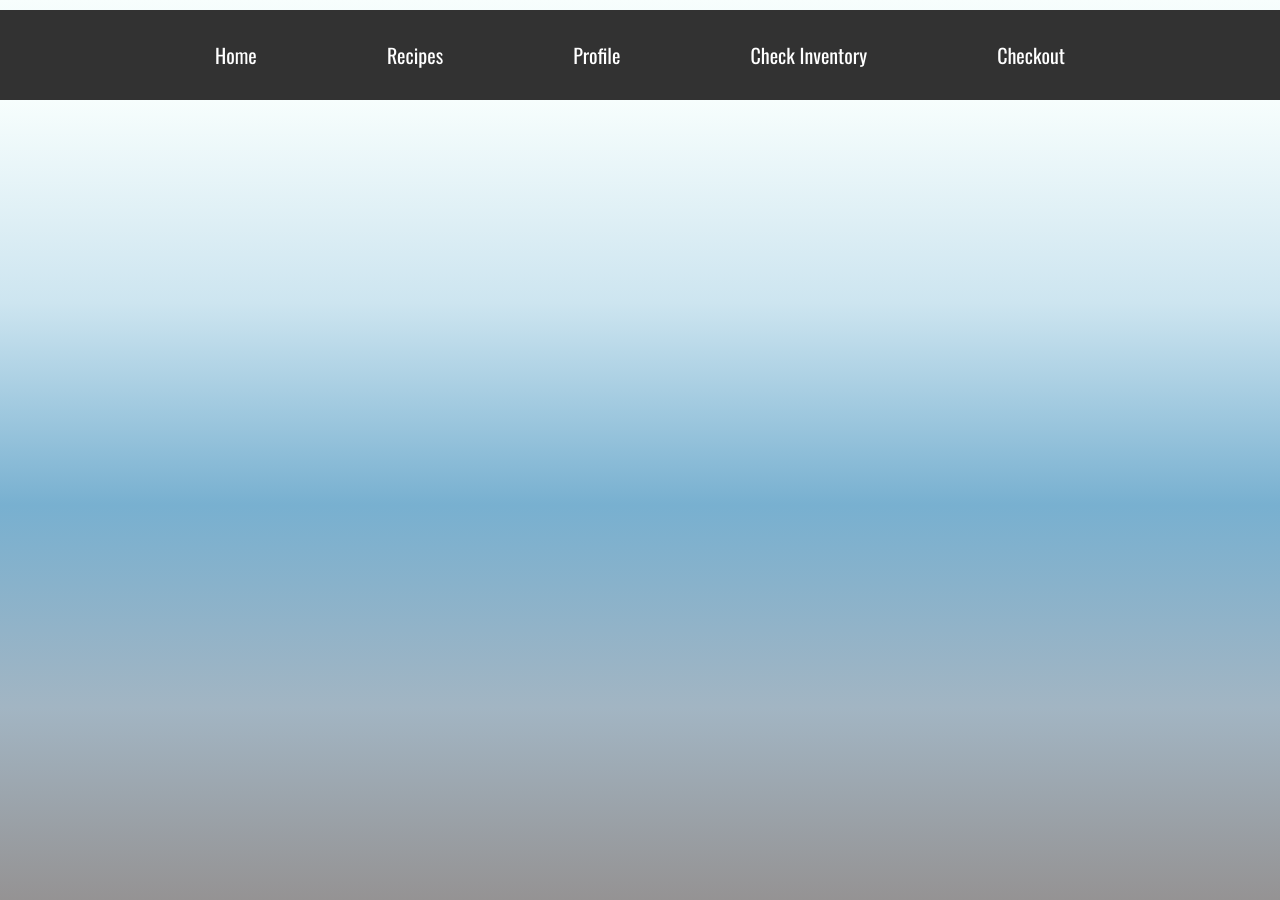
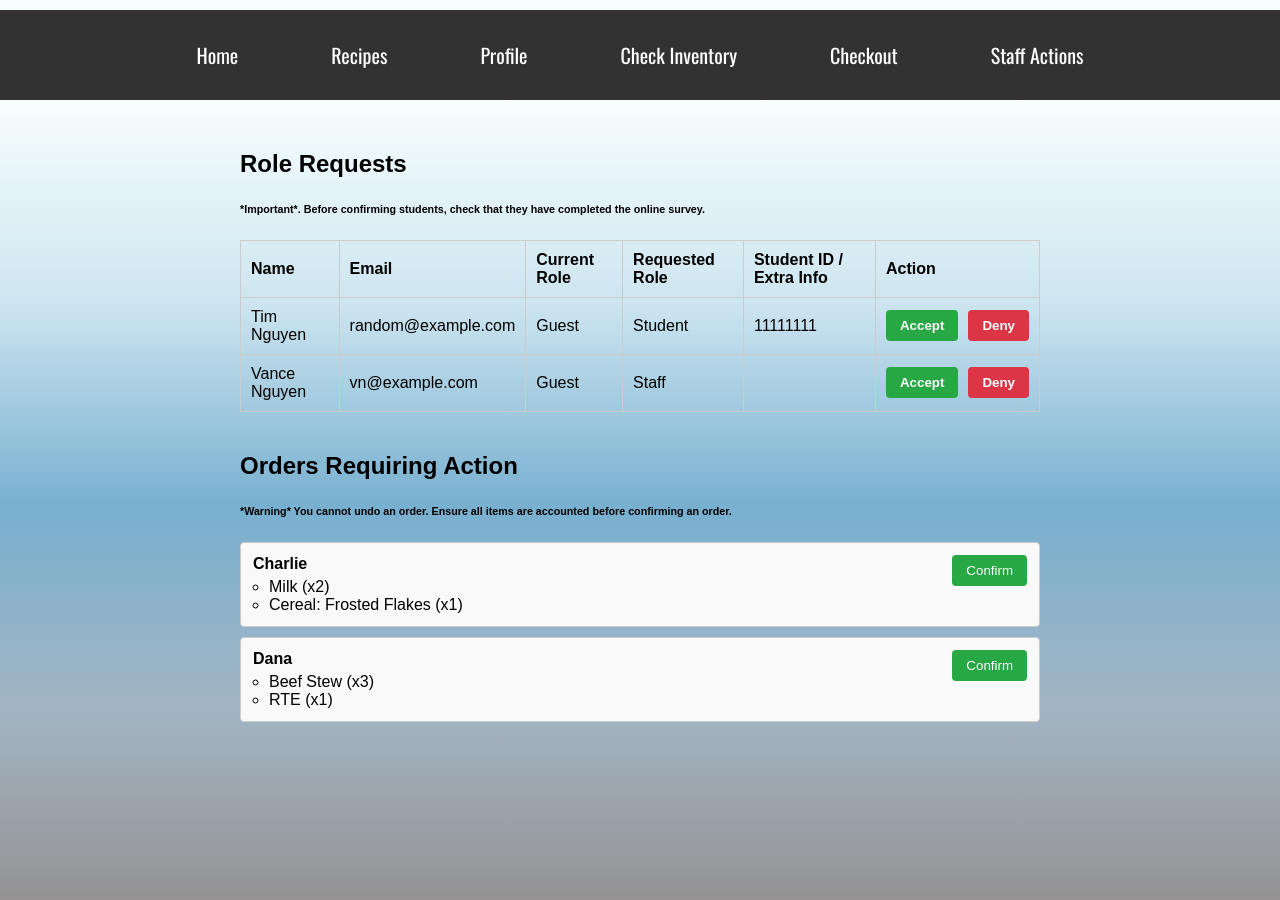
Before and after one commit to timsterxp/SpartanPantryHub, a React (Create React App) app: page /StaffActions in a window 1280 px wide. Shown: the top 900 px of the page. Built offline with nearby package versions, Linux system fonts and the light colour scheme; no server answers.

Commit message:
Add Staff Actions page. General layout completed. Non-DB code added.

```diff
--- a/src/App.js
+++ b/src/App.js
@@ -9,6 +9,7 @@ import CheckoutView from './views/CheckoutView';
 import HomeView from "./views/HomeView";
 import {GoogleOAuthProvider} from "@react-oauth/google";
 import UserProfileView from "./views/UserProfileView";
+import StaffView from "./views/StaffView";
 
 
 // npm install react-router-dom
@@ -29,6 +30,7 @@ function App() {
                               <li> <Link to= "/RoleRequest" className="navItems">Profile</Link></li>
                              <li><Link to= "/Inventory" className="navItems">Check Inventory</Link> </li>
                              <li> <Link to= "/Checkout" className="navItems">Checkout</Link></li>
+                              <li><Link to="/StaffActions" className="navItems">Staff Actions</Link></li>
                           </ul>
                       </div>
 
@@ -40,6 +42,7 @@ function App() {
                       <Route path="/RoleRequest" element = {<UserProfileView/>} />
                       <Route path="/Inventory" element = {<InventoryView/>} />
                       <Route path="/Checkout" element = {<DummyCheckout/>} />
+                      <Route path="/StaffActions" element = {<StaffView/>} />
                   </Routes></div>
               </div>
 
--- /dev/null
+++ b/src/views/StaffView.css
@@ -0,0 +1,100 @@
+.staff-view {
+    padding: 20px;
+    font-family: sans-serif;
+    max-width: 800px;
+    margin: auto;
+}
+
+.section {
+    margin-bottom: 40px;
+}
+
+.role-table {
+    width: 100%;
+    border-collapse: collapse;
+    margin-top: 10px;
+}
+
+.role-table th,
+.role-table td {
+    border: 1px solid #ccc;
+    padding: 10px;
+    text-align: left;
+}
+
+.role-table input {
+    width: 100%;
+    padding: 6px;
+    box-sizing: border-box;
+}
+
+.orders-list {
+    list-style: none;
+    padding: 0;
+}
+
+.order-item {
+    display: flex;
+    justify-content: space-between;
+    background: #f9f9f9;
+    border: 1px solid #ccc;
+    padding: 12px;
+    margin-bottom: 10px;
+    border-radius: 4px;
+}
+
+.order-info {
+    flex: 1;
+}
+
+.item-list {
+    margin: 5px 0 0 0;
+    padding-left: 16px;
+}
+
+.order-item button {
+    background-color: #28a745;
+    color: white;
+    border: none;
+    padding: 8px 14px;
+    border-radius: 4px;
+    cursor: pointer;
+    height: fit-content;
+    margin-left: 16px;
+}
+
+.order-item button:hover {
+    background-color: #218838;
+}
+
+.action-btn {
+    display: flex;
+    gap: 10px;
+}
+
+.accept,
+.deny {
+    color: white;
+    border: none;
+    padding: 8px 14px;
+    border-radius: 4px;
+    cursor: pointer;
+    font-weight: bold;
+}
+
+
+.accept {
+    background-color: #28a745;
+}
+
+.accept:hover {
+    background-color: #218838;
+}
+
+.deny {
+    background-color: #dc3545;
+}
+
+.deny:hover {
+    background-color: #c82333;
+}
--- /dev/null
+++ b/src/views/StaffView.jsx
@@ -0,0 +1,123 @@
+import React, { useState } from 'react';
+import './StaffView.css';
+
+const StaffView = () => {
+    const [roleRequests, setRoleRequests] = useState([
+        { id: 1, name: 'Tim Nguyen', email: 'random@example.com', currentRole: 'Guest', newRole: 'Student', notes: '11111111' },
+        { id: 2, name: 'Vance Nguyen', email: 'vn@example.com', currentRole: 'Guest', newRole: 'Staff', notes: '' },
+    ]);
+
+    const [orders, setOrders] = useState([
+        {
+            id: 1,
+            user: 'Charlie',
+            items: [
+                { name: 'Milk', quantity: 2 },
+                { name: 'Cereal: Frosted Flakes ', quantity: 1 }
+            ]
+        },
+        {
+            id: 2,
+            user: 'Dana',
+            items: [
+                { name: 'Beef Stew', quantity: 3 },
+                { name: 'RTE', quantity: 1 }
+            ]
+        }
+    ]);
+
+
+    const handleConfirmRoleRequest = (id,email,role) => {
+       // add code to change in database
+
+        // This code just filters out whatever id was clicked but as this is dummy code, refreshing will put it back
+        setRoleRequests(prev => prev.filter(req => req.id!==id));
+
+    };
+
+    const handleDenyRoleRequest = (id,email) => {
+        // add code to change in database
+
+        setRoleRequests(prev => prev.filter(req => req.id!==id));
+    };
+
+    const handleConfirmOrder = (id) => {
+        // add code to change order status to ready
+        // Note that code down there needs to change from using dummy order ids to using order ids in database
+
+
+
+        setOrders(prev => prev.filter(req => req.id!==id));
+    };
+
+    return (
+        <div className="staff-view">
+            <div className="section">
+                <h2>Role Requests</h2>
+                <h6>*Important*. Before confirming students, check that they have completed the online survey.</h6>
+                <table className="role-table">
+                    <thead>
+                    <tr>
+                        <th>Name</th>
+                        <th>Email</th>
+                        <th>Current Role</th>
+                        <th>Requested Role</th>
+                        <th>Student ID / Extra Info</th>
+                        <th>Action</th>
+                    </tr>
+                    </thead>
+                    <tbody>
+                    {roleRequests.map((req) => (
+                        <tr key={req.id}>
+                            <td>{req.name}</td>
+                            <td>{req.email}</td>
+                            <td>{req.currentRole}</td>
+                            <td>{req.newRole}</td>
+                            <td>
+
+                                  {req.notes}
+
+                            </td>
+                            <td>
+                                <div className="action-btn">
+                                    <button className="accept" onClick={() => handleConfirmRoleRequest(req.id, req.email, req.newRole)}>
+                                        Accept
+                                    </button>
+
+                                    <button className="deny" onClick={() => handleDenyRoleRequest(req.id, req.email)}>
+                                        Deny
+                                    </button>
+                                </div>
+                            </td>
+                        </tr>
+                    ))}
+                    </tbody>
+                </table>
+            </div>
+
+            <div className="section">
+                <h2>Orders Requiring Action</h2>
+                <h6>*Warning* You cannot undo an order. Ensure all items are accounted before confirming an order.</h6>
+                <ul className="orders-list">
+                    {orders.map((order) => (
+                        <li key={order.id} className="order-item">
+                            <div className="order-info">
+                                <strong>{order.user}</strong>
+                                <ul className="item-list">
+                                    {order.items.map((item, index) => (
+                                        <li key={index}>
+                                            {item.name} (x{item.quantity})
+                                        </li>
+                                    ))}
+                                </ul>
+                            </div>
+                            <button onClick={() => handleConfirmOrder(order.id)}>Confirm</button>
+                        </li>
+                    ))}
+                </ul>
+            </div>
+        </div>
+    );
+};
+
+export default StaffView;
```
